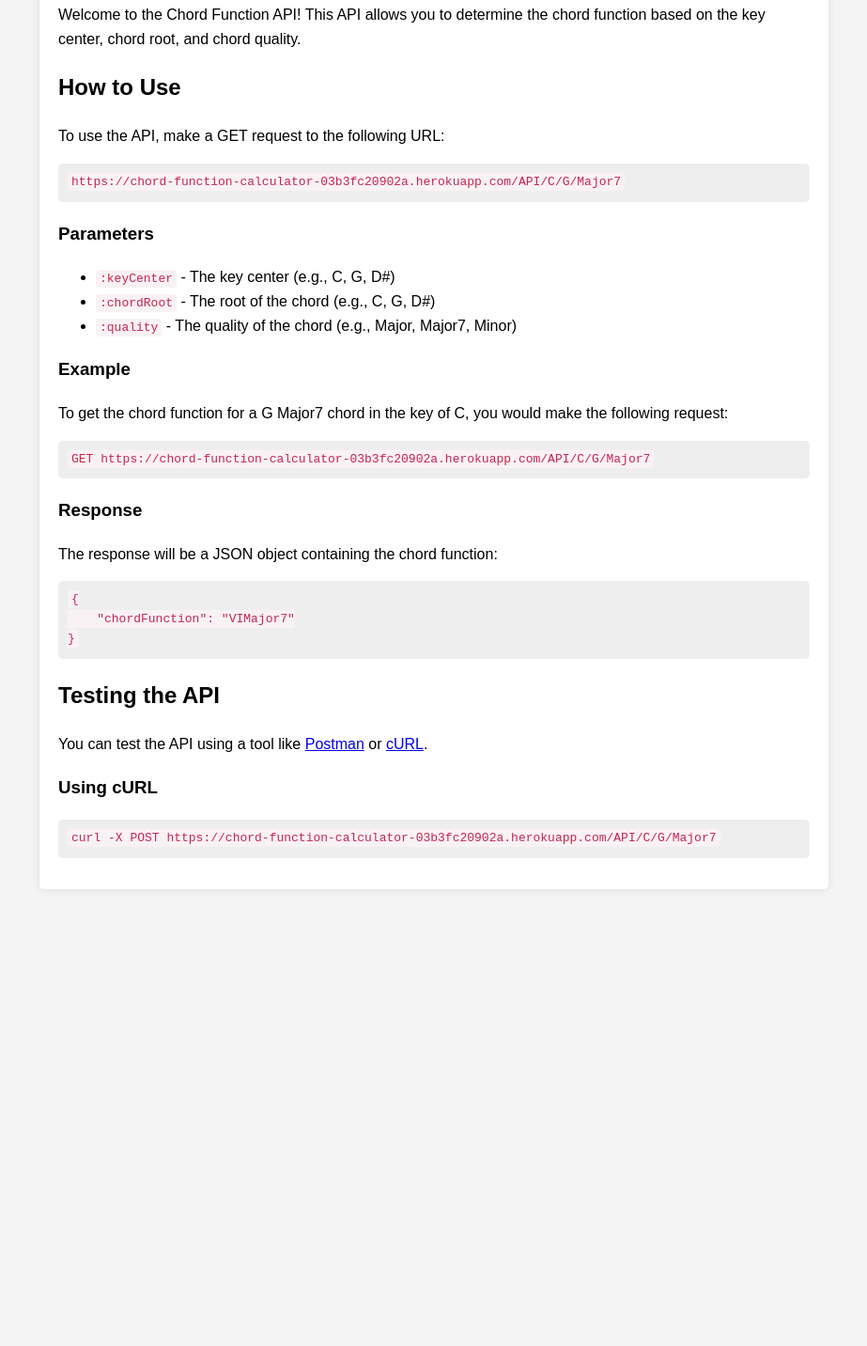
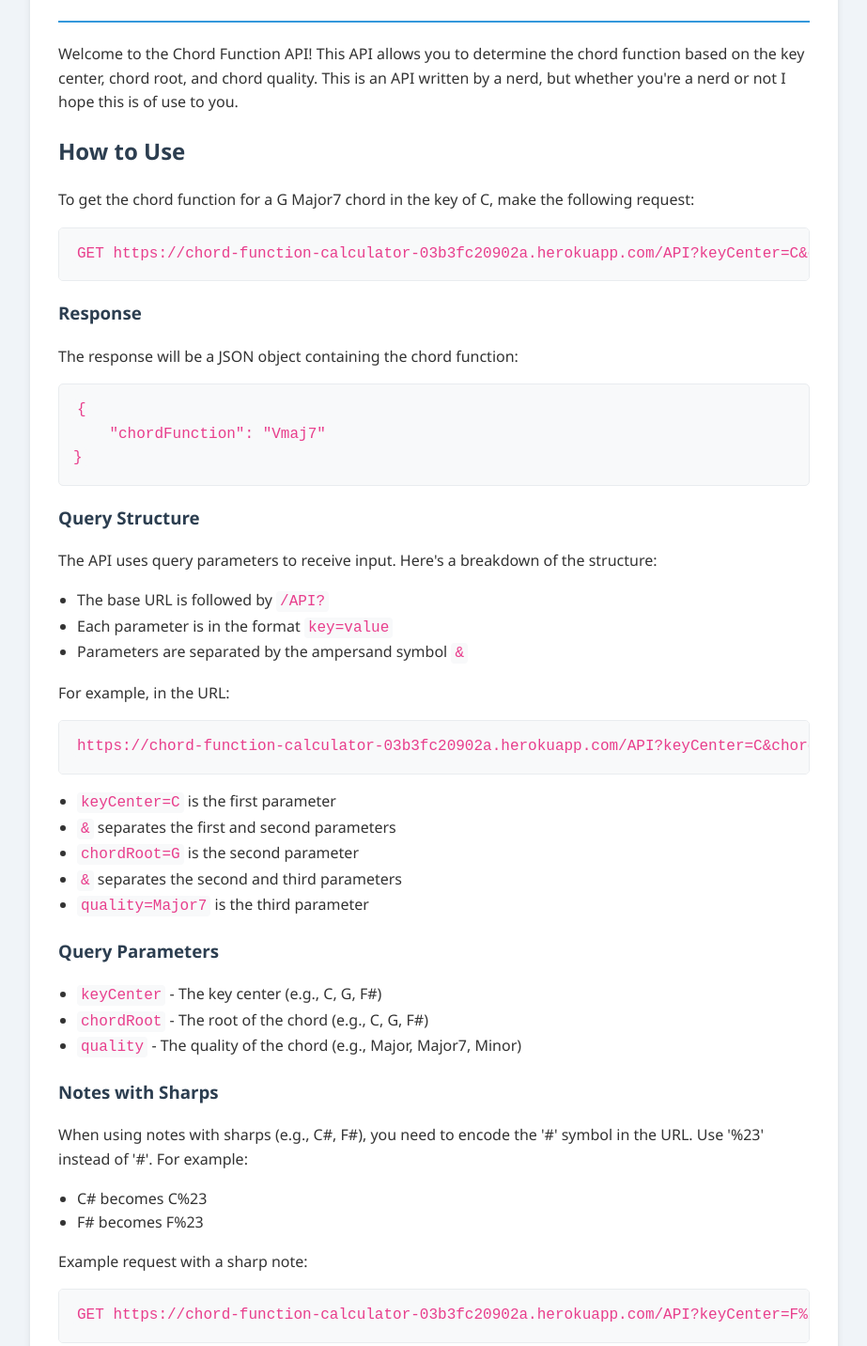
Before and after one commit to aelishRollo/chord-function-api, a website: page index.html in a window 1280 px wide. Shown: the part 131-1563 px from the top of the page at 94% size, without its empty margins (178-1101 px from the left). Before the commit the page ends 1097 px from the top, so only its background shows below. Drawn offline with Linux system fonts and the light colour scheme.

Commit message:
Fix bug with API not recognizing sharp notes

```diff
--- a/index.html
+++ b/index.html
@@ -6,68 +6,115 @@
     <title>Chord Function API Guide</title>
     <style>
         body {
-            font-family: Arial, sans-serif;
+            font-family: 'Segoe UI', Tahoma, Geneva, Verdana, sans-serif;
             line-height: 1.6;
             margin: 0;
-            padding: 20px;
-            background-color: #f4f4f4;
+            padding: 0;
+            background-color: #f0f4f8;
+            color: #333;
         }
         .container {
             max-width: 800px;
-            margin: auto;
-            background: #fff;
-            padding: 20px;
-            border-radius: 5px;
-            box-shadow: 0 0 10px rgba(0, 0, 0, 0.1);
+            margin: 40px auto;
+            background: #ffffff;
+            padding: 30px;
+            border-radius: 8px;
+            box-shadow: 0 4px 6px rgba(0, 0, 0, 0.1);
+        }
+        h1, h2, h3 {
+            color: #2c3e50;
         }
         h1 {
             text-align: center;
+            border-bottom: 2px solid #3498db;
+            padding-bottom: 10px;
         }
         pre {
-            background: #eee;
-            padding: 10px;
+            background: #f8f9fa;
+            padding: 15px;
             border-radius: 5px;
             overflow-x: auto;
+            border: 1px solid #e9ecef;
         }
         code {
-            color: #c7254e;
-            background-color: #f9f2f4;
+            color: #e83e8c;
+            background-color: #f8f9fa;
             padding: 2px 4px;
             border-radius: 4px;
+            font-family: 'Courier New', Courier, monospace;
+        }
+        ul {
+            padding-left: 20px;
+        }
+        a {
+            color: #3498db;
+            text-decoration: none;
+        }
+        a:hover {
+            text-decoration: underline;
         }
     </style>
 </head>
 <body>
     <div class="container">
         <h1>Chord Function API Guide</h1>
-        <p>Welcome to the Chord Function API! This API allows you to determine the chord function based on the key center, chord root, and chord quality.</p>
+        <p>Welcome to the Chord Function API! This API allows you to determine the chord function based on the key center, chord root, and chord quality.
+            This is an API written by a nerd, but whether you're a nerd or not I hope this is of use to you.
+        </p>
+
+
 
         <h2>How to Use</h2>
-        <p>To use the API, make a GET request to the following URL:</p>
-        <pre><code>https://chord-function-calculator-03b3fc20902a.herokuapp.com/API/C/G/Major7</code></pre>
-
-        <h3>Parameters</h3>
-        <ul>
-            <li><code>:keyCenter</code> - The key center (e.g., C, G, D#)</li>
-            <li><code>:chordRoot</code> - The root of the chord (e.g., C, G, D#)</li>
-            <li><code>:quality</code> - The quality of the chord (e.g., Major, Major7, Minor)</li>
-        </ul>
-
-        <h3>Example</h3>
-        <p>To get the chord function for a G Major7 chord in the key of C, you would make the following request:</p>
-        <pre><code>GET https://chord-function-calculator-03b3fc20902a.herokuapp.com/API/C/G/Major7</code></pre>
+        <p>To get the chord function for a G Major7 chord in the key of C, make the following request:</p>
+        <pre><code>GET https://chord-function-calculator-03b3fc20902a.herokuapp.com/API?keyCenter=C&chordRoot=G&quality=Major7</code></pre>
 
         <h3>Response</h3>
         <p>The response will be a JSON object containing the chord function:</p>
         <pre><code>{
-    "chordFunction": "VIMajor7"
+    "chordFunction": "Vmaj7"
 }</code></pre>
+
+        <h3>Query Structure</h3>
+        <p>The API uses query parameters to receive input. Here's a breakdown of the structure:</p>
+        <ul>
+            <li>The base URL is followed by <code>/API?</code></li>
+            <li>Each parameter is in the format <code>key=value</code></li>
+            <li>Parameters are separated by the ampersand symbol <code>&</code></li>
+        </ul>
+        <p>For example, in the URL:</p>
+        <pre><code>https://chord-function-calculator-03b3fc20902a.herokuapp.com/API?keyCenter=C&chordRoot=G&quality=Major7</code></pre>
+        <ul>
+            <li><code>keyCenter=C</code> is the first parameter</li>
+            <li><code>&</code> separates the first and second parameters</li>
+            <li><code>chordRoot=G</code> is the second parameter</li>
+            <li><code>&</code> separates the second and third parameters</li>
+            <li><code>quality=Major7</code> is the third parameter</li>
+        </ul>
+
+        <h3>Query Parameters</h3>
+        <ul>
+            <li><code>keyCenter</code> - The key center (e.g., C, G, F#)</li>
+            <li><code>chordRoot</code> - The root of the chord (e.g., C, G, F#)</li>
+            <li><code>quality</code> - The quality of the chord (e.g., Major, Major7, Minor)</li>
+        </ul>
+
+        <h3>Notes with Sharps</h3>
+        <p>When using notes with sharps (e.g., C#, F#), you need to encode the '#' symbol in the URL. Use '%23' instead of '#'. For example:</p>
+        <ul>
+            <li>C# becomes C%23</li>
+            <li>F# becomes F%23</li>
+        </ul>
+        <p>Example request with a sharp note:</p>
+        <pre><code>GET https://chord-function-calculator-03b3fc20902a.herokuapp.com/API?keyCenter=F%23&chordRoot=B&quality=Minor7</code></pre>
 
         <h2>Testing the API</h2>
         <p>You can test the API using a tool like <a href="https://www.postman.com/" target="_blank">Postman</a> or <a href="https://curl.se/" target="_blank">cURL</a>.</p>
 
         <h3>Using cURL</h3>
-        <pre><code>curl -X POST https://chord-function-calculator-03b3fc20902a.herokuapp.com/API/C/G/Major7</code></pre>
+        <pre><code>curl -X GET "https://chord-function-calculator-03b3fc20902a.herokuapp.com/API?keyCenter=C&chordRoot=G&quality=Major7"</code></pre>
+
+        <h3>Using cURL with Sharp Notes</h3>
+        <pre><code>curl -X GET "https://chord-function-calculator-03b3fc20902a.herokuapp.com/API?keyCenter=F%23&chordRoot=B&quality=Minor7"</code></pre>
     </div>
 </body>
 </html>
--- a/server.js
+++ b/server.js
@@ -11,8 +11,8 @@ app.get('/', (req, res) => {
     res.sendFile(__dirname + '/index.html');
 });
 
-app.get('/API/:keyCenter/:chordRoot/:quality', (req, res) => {
-    const { keyCenter, chordRoot, quality } = req.params;
+app.get('/API', (req, res) => {
+    const { keyCenter, chordRoot, quality } = req.query;
 
     console.log(`Received request with keyCenter: ${keyCenter}, chordRoot: ${chordRoot}, quality: ${quality}`);
 
@@ -25,6 +25,7 @@ app.get('/API/:keyCenter/:chordRoot/:quality', (req, res) => {
 });
 
 
+
 app.listen(process.env.PORT || PORT, () => {
     console.log(`Server listening on ${PORT}`);
 });
```
